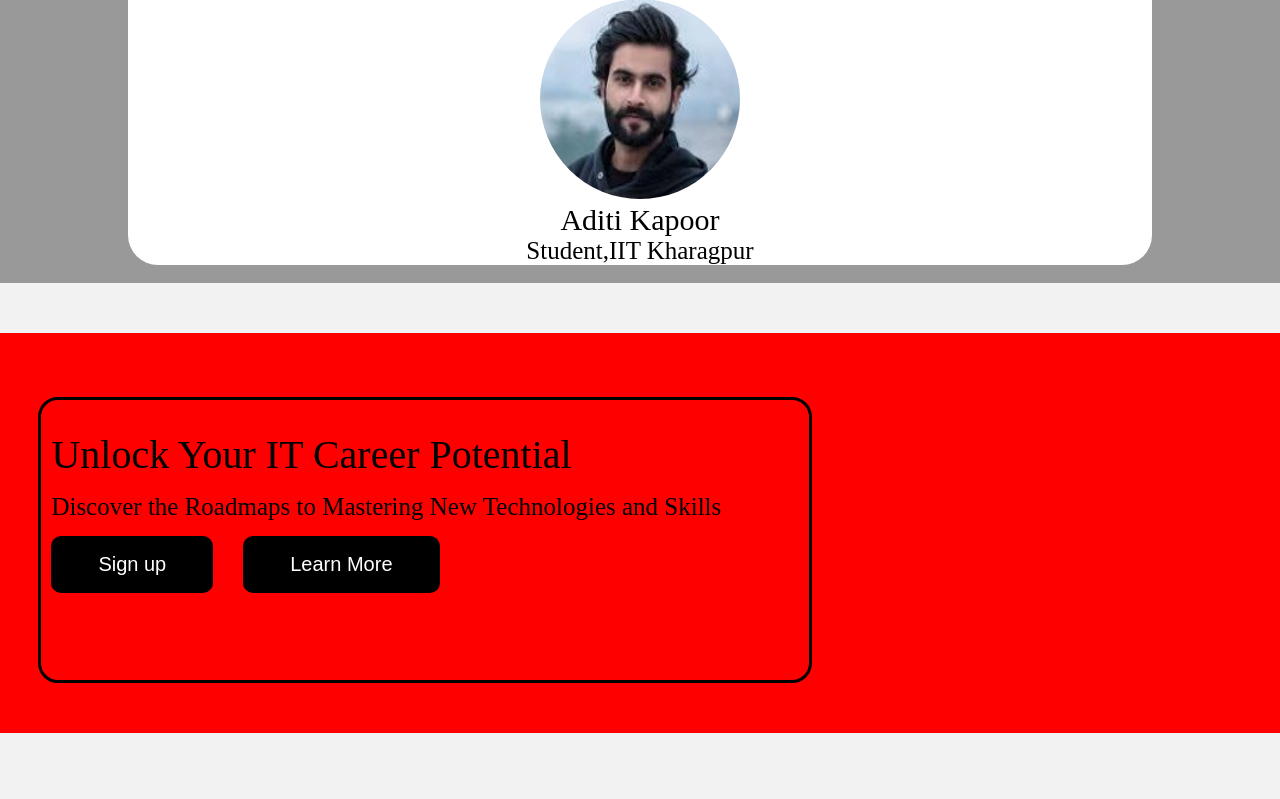
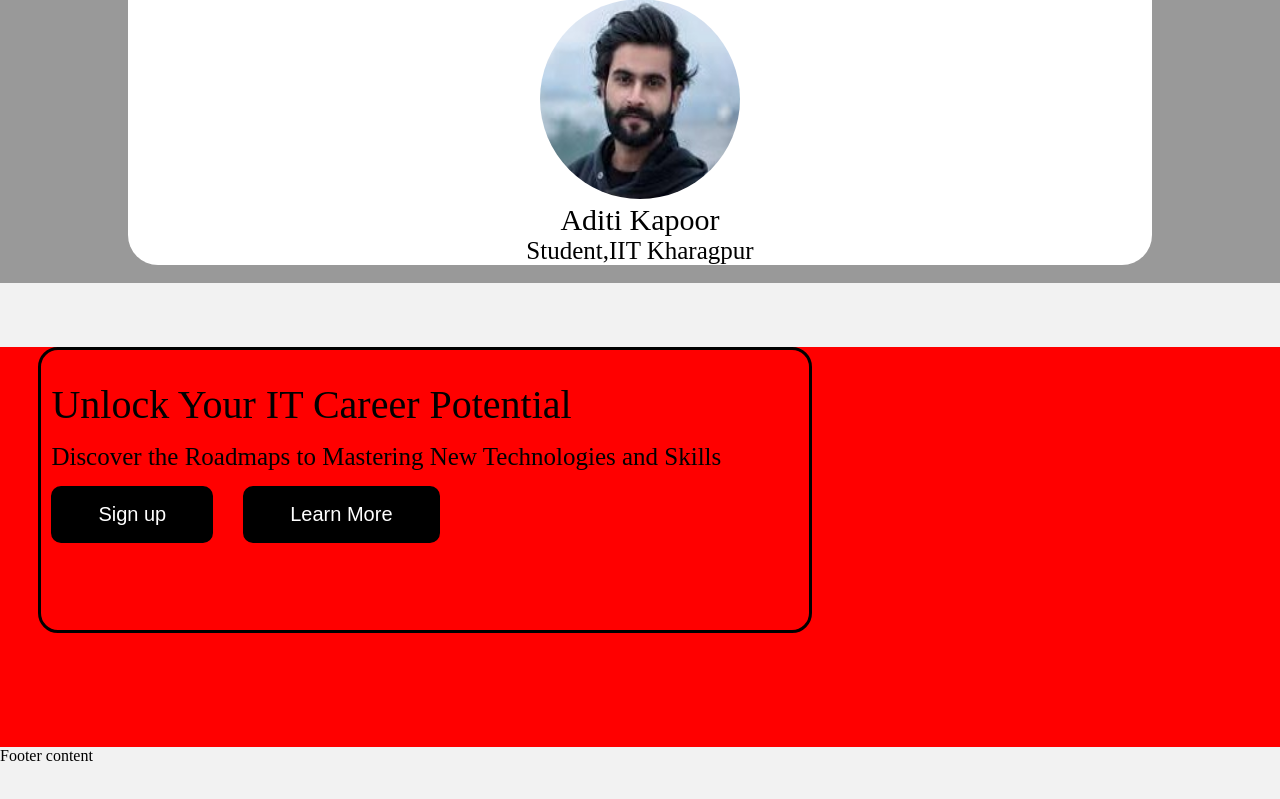
Before and after one commit to HAREESHRAVI/PathPlanPro-React, a React (Vite) app: page / in a window 1280 px wide. Shown: the part 3549-4348 px from the top of the page. Before the commit the page ends 4282 px from the top, so only its background shows below. Built offline with nearby package versions, Linux system fonts and the light colour scheme; a web font is replaced by a local one.

Commit message:
found bugs

```diff
--- a/src/components/CTA/CTA.css
+++ b/src/components/CTA/CTA.css
@@ -1,5 +1,4 @@
-.cta-section {
-  position: absolute;
+.cta {
   width: 100%;
   height: 50vh;
   margin-top: 50px;
--- a/src/components/CTA/CTA.jsx
+++ b/src/components/CTA/CTA.jsx
@@ -3,7 +3,7 @@
 const CTA = () => {
   return (
     <>
-    <div className="cta-section">
+    <div className="cta">
       <div className="cta-content">
         <div className="cta-heading">Unlock Your IT Career Potential</div>
         <div className="cta-description">Discover the Roadmaps to Mastering New Technologies and Skills</div>
--- /dev/null
+++ b/src/components/Footer/Footer.css
@@ -0,0 +1,4 @@
+.footer {
+  width: 100%;
+  height: 40vh;
+}
--- /dev/null
+++ b/src/components/Footer/Footer.jsx
@@ -0,0 +1,13 @@
+import React from 'react'
+import'./Footer.css'
+const Footer = () => {
+  return (
+    <>
+    <div className="footer">
+Footer content
+    </div>
+    </>
+  )
+}
+
+export default Footer
--- a/src/pages/Home.jsx
+++ b/src/pages/Home.jsx
@@ -7,6 +7,7 @@
 import Services from '../components/Services/Services'
 import Testimonials from '../components/Testimonials/Testimonials'
 import CTA from '../components/CTA/CTA'
+import Footer from '../components/Footer/Footer'
 const Home = () => {
   return (
     <>
@@ -18,6 +19,7 @@
     <Services/>
     <Testimonials/>
     <CTA/>
+    <Footer/>
     </>
   )
 }
```
